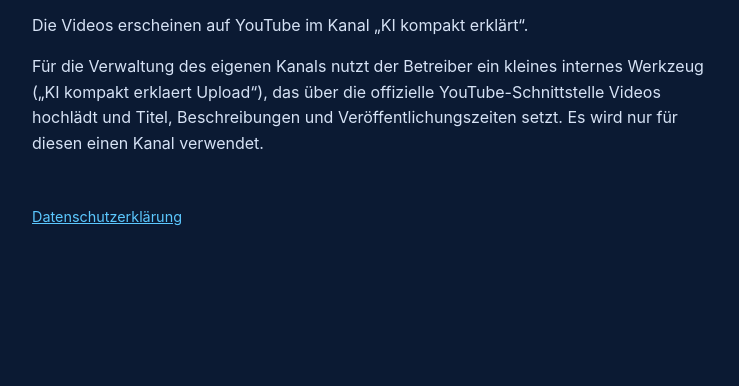
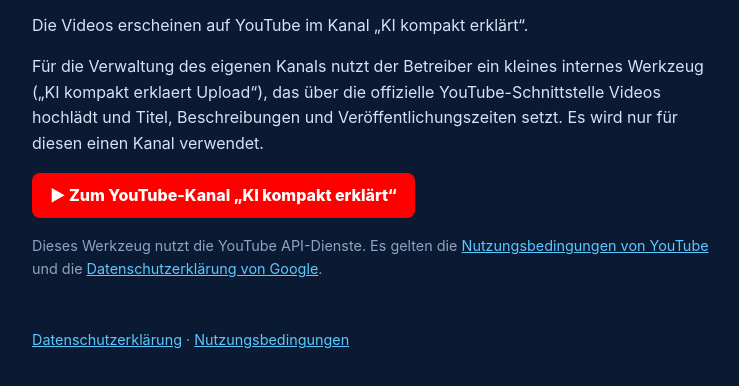
Before and after one commit to netster123/ki-kompakt-erklaert, a plain HTML site: page index.html in a window 1280 px wide. Shown: the part 188-574 px from the top of the page, without its empty margins (268-1007 px from the left). Drawn offline with Linux system fonts and the light colour scheme.

Commit message:
Update index.html

```diff
--- a/index.html
+++ b/index.html
@@ -11,6 +11,8 @@
   h1 span { color:#5cc8ff; }
   p { color:#d6e2f5; }
   a { color:#5cc8ff; }
+  a.yt { display:inline-block; background:#ff0000; color:#fff; font-weight:800; padding:10px 18px; border-radius:8px; text-decoration:none; }
+  .klein { font-size:.9rem; color:#8ea3c4; }
   footer { margin-top: 48px; font-size: .9rem; color:#8ea3c4; }
 </style>
 </head>
@@ -22,7 +24,11 @@
   <p>Für die Verwaltung des eigenen Kanals nutzt der Betreiber ein kleines internes Werkzeug
      („KI kompakt erklaert Upload“), das über die offizielle YouTube-Schnittstelle Videos hochlädt und
      Titel, Beschreibungen und Veröffentlichungszeiten setzt. Es wird nur für diesen einen Kanal verwendet.</p>
-  <footer><a href="datenschutz.html">Datenschutzerklärung</a></footer>
+  <p><a class="yt" href="https://www.youtube.com/channel/UC4wKTb9hOzmwUUWTfSfKqaw">▶ Zum YouTube-Kanal „KI kompakt erklärt“</a></p>
+  <p class="klein">Dieses Werkzeug nutzt die YouTube API-Dienste. Es gelten die
+     <a href="https://www.youtube.com/t/terms">Nutzungsbedingungen von YouTube</a> und die
+     <a href="https://policies.google.com/privacy">Datenschutzerklärung von Google</a>.</p>
+  <footer><a href="datenschutz.html">Datenschutzerklärung</a> · <a href="nutzungsbedingungen.html">Nutzungsbedingungen</a></footer>
 </main>
 </body>
 </html>
```
